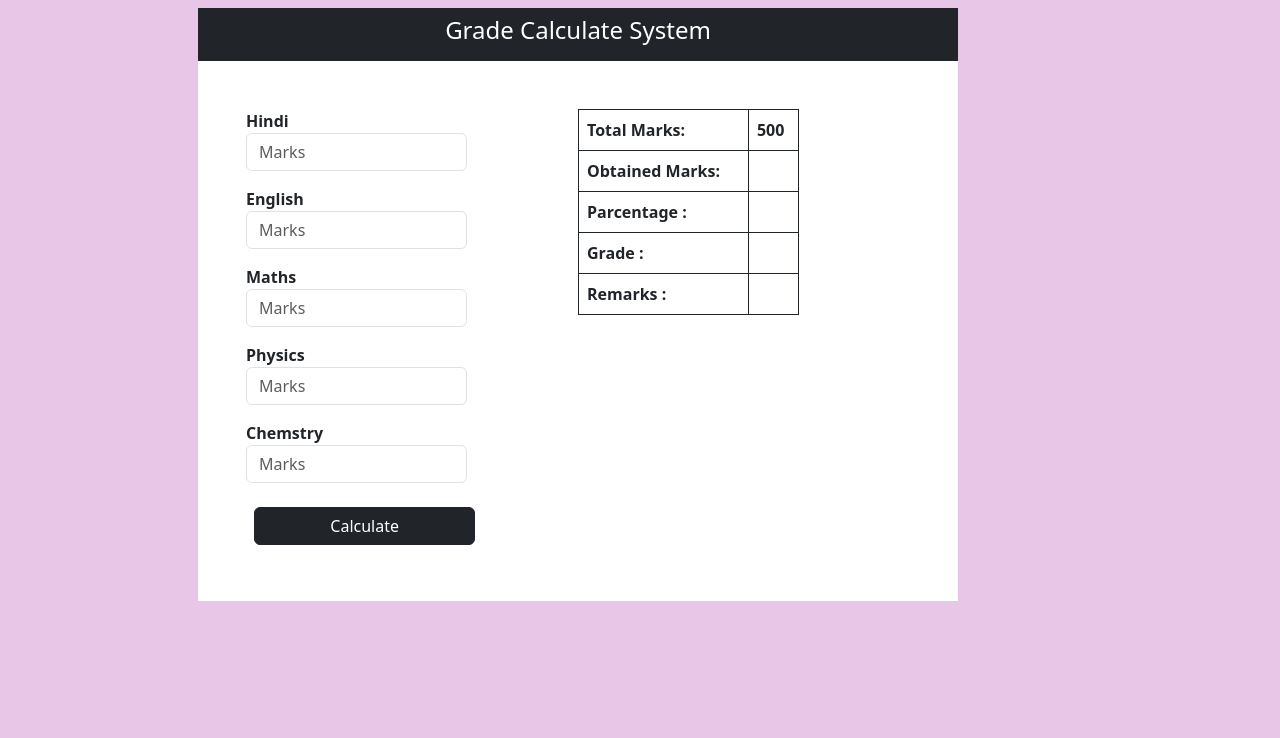
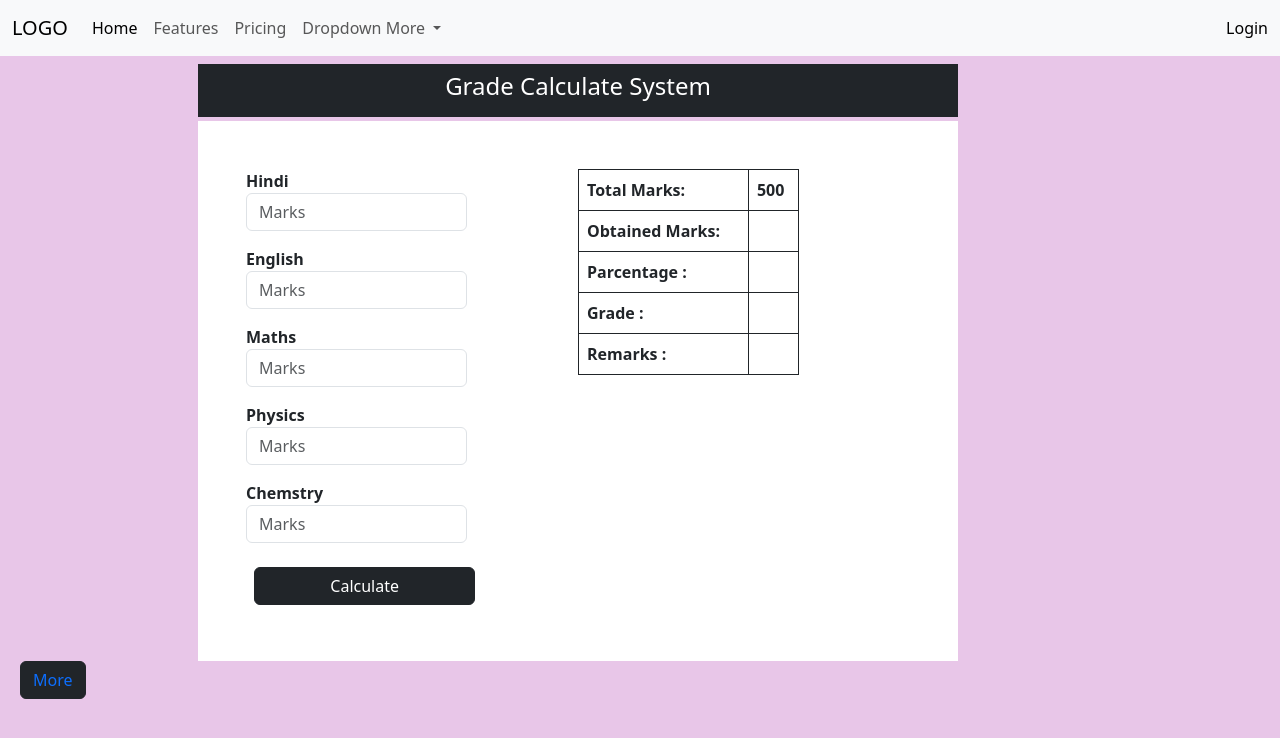
Before and after one commit to Nasimkhan7/Grade_Calculate, a plain HTML site: page index.html in a window 1280 px wide. Drawn offline with nearby package versions, Linux system fonts and the light colour scheme.

Commit message:
Add files via upload

```diff
--- a/index.html
+++ b/index.html
@@ -8,7 +8,43 @@
 </head>
 <body style="background-color: #DADA !important;">
 
+    <nav class="navbar navbar-expand-lg bg-body-tertiary">
+        <div class="container-fluid">
+          <a class="navbar-brand" href="#">LOGO</a>
+          <button class="navbar-toggler" type="button" data-bs-toggle="collapse" data-bs-target="#navbarText" aria-controls="navbarText" aria-expanded="false" aria-label="Toggle navigation">
+            <span class="navbar-toggler-icon"></span>
+          </button>
+          <div class="collapse navbar-collapse" id="navbarText">
+            <ul class="navbar-nav me-auto mb-2 mb-lg-0">
+              <li class="nav-item">
+                <a class="nav-link active" aria-current="page" href="#">Home</a>
+              </li>
+              <li class="nav-item">
+                <a class="nav-link" href="#">Features</a>
+              </li>
+              <li class="nav-item">
+                <a class="nav-link" href="#">Pricing</a>
+              </li>
+              <li class="nav-item dropdown ">
+                <a class="nav-link dropdown-toggle" href="#" role="button" data-bs-toggle="dropdown" aria-expanded="false">
+                  Dropdown More
+                </a>
+                <ul class="dropdown-menu bg-dark">
+                  <li><a class="dropdown-item" href="#">Action</a></li>
+                  <li><a class="dropdown-item" href="#">Another action</a></li>
+                  <li><a class="dropdown-item" href="#">Something else here</a></li>
+                </ul>
+              </li>
 
+
+            </ul>
+            <span class="navbar-text">
+                    <a class="nav-link nav-item" href="#">Login</a>
+
+            </span>
+          </div>
+        </div>
+      </nav>
 
 
 
@@ -21,8 +57,8 @@
             </div>
         </div>
 
-        <div class="row">
-            <div class="col-lg-8 bg-white p-5 col-md-12 m-auto d-flex justy-content-around">
+        <div class="row mt-1">
+            <div class="col-lg-8 col-md-4 col-12 bg-white p-5 col-md-12 m-auto d-flex justy-content-around">
                 <div class="col-md-4 ">
                     <form>
                         <div class="book1 mb-3">
@@ -91,6 +127,10 @@
         <div>
 
         </div>
+        <button class="btn btn-dark">
+
+            <a href="https://nasimkhan7.github.io/Portfolio-Gallery/" style="text-decoration: none;">More</a>
+        </button>
     </div>
     <script src="index.js"></script>
     <script src="https://cdn.jsdelivr.net/npm/bootstrap@5.3.0/dist/js/bootstrap.bundle.min.js" integrity="sha384-geWF76RCwLtnZ8qwWowPQNguL3RmwHVBC9FhGdlKrxdiJJigb/j/68SIy3Te4Bkz" crossorigin="anonymous"></script>
```
